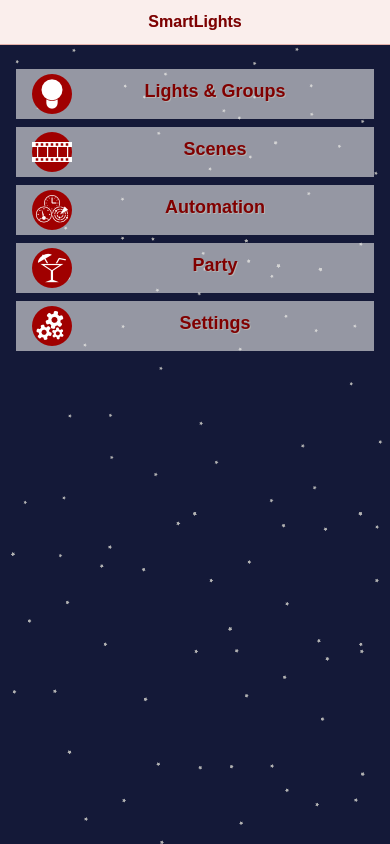
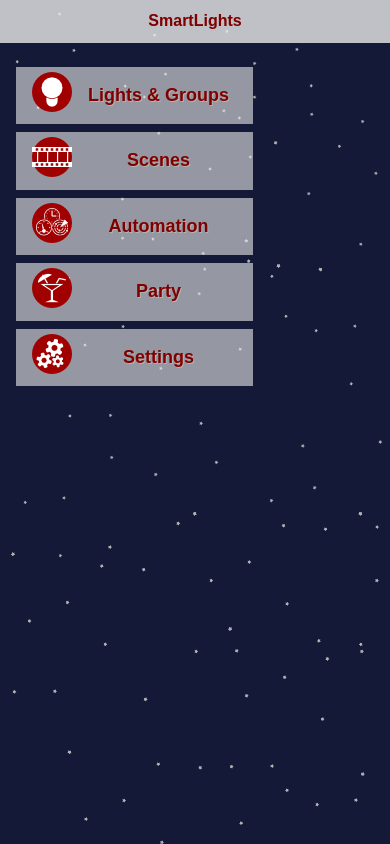
Before and after one commit to SBejga/hueper, a website: page nodejs/client/index.html in a window 390 px wide. Drawn offline with nearby package versions, Linux system fonts and the light colour scheme; no server answers.

Commit message:
responsive design in index.html und login.html

```diff
--- a/nodejs/client/css/layout.css
+++ b/nodejs/client/css/layout.css
@@ -8,17 +8,44 @@
     margin: auto;
 }
 
+.login_mask{
+    text-align:left;
+    padding:10px;
+    min-width:200px;
+    max-width:500px;
+    overflow: hidden;
+    margin: auto
+
+}
+
 .header{
     text-align: center;
     font-size: 20px;
     text-shadow: none;
     color: #b3b3b3;
     background-color: rgba(236, 236, 236, 0.2) !important;
-
 }
 
-.header_title{
-    margin: auto !important;
+.header_container{
+    background-color: rgba(236, 236, 236, 0.6) !important;
+    max-width: 1100px;
+    margin: auto;
+}
+
+.content_container{
+    max-width: 1100px;
+    margin: auto;
+}
+
+.ui-header .ui-title{
+    text-align: left;
+    margin-left:100px;
+}
+
+.ui-page-theme-b .ui-bar-inherit{
+    background-color: rgba(236, 236, 236, 0.5) !important;
+    border: none;
+
 }
 
 .header_left_icon{
@@ -29,6 +56,8 @@
     float: right;
     padding:5px;
 }
+
+
 
 .icon-arrow-left{
     background-image: url("images/icons/icon-arrow-left-red.png");
@@ -87,6 +116,8 @@ button:active{
 .main_menu_text{
     font-size:18px;
     padding-top: 6px;
+    margin-bottom: 0px !important;
+    background-color: rgba(236, 236, 236, 0) !important;
 }
 
 .notification{
@@ -142,6 +173,10 @@ button:active{
     overflow: hidden;
     horizontal-align: middle;
 }
+
+
+
+
 
 .lightgroup_name_edit{
     float:right;
@@ -362,6 +397,8 @@ button:active{
     background-color:rgba(255,255,255,0.15);
 }
 
+
+
 .overlap_background {
     background-color: rgba(236, 236, 236, 0.5);
     padding:12px;
@@ -407,6 +444,18 @@ button:active{
 
 
 
+
+
+
+
+
+
+
+
+
+
+
+
 /* small screen */
 @media screen and (max-width:1100px) {
     .wrapper {
@@ -414,16 +463,32 @@ button:active{
         width:90%;
         margin: auto;
     }
+
+    .ui-header .ui-title{
+        text-align: center;
+        margin: auto;
+    }
 }
 
 /* Smartphone */
 @media screen and (max-width:500px) {
 
-    .wrapper {
-        position: relative;
-        width:90%;
+    .ui-header .ui-title{
+        text-align: center;
+        margin: auto;
     }
+
 }
+
+
+
+
+
+
+
+
+
+
 
 
 
--- a/nodejs/client/index.html
+++ b/nodejs/client/index.html
@@ -39,49 +39,51 @@
 <div data-role="page" ngm-shared-controller="sharedScope:MainCtrl" class="background_stars" data-theme="b">
 <!-- HEADER -->
     <div data-role="header" data-position="fixed">
-        <img src="css/images/icons/icon-menu-logout.png" class="header_left_icon" ng-click="sharedScope.user.logout()"
+        <div class="header_container">
+            <img src="./css/images/icons/icon-menu-logout.png" class="header_left_icon" ng-click="sharedScope.user.logout()"
                  ng-show="sharedScope.state.user.loginRequired">
-        <h2 class="header_title">SmartLights</h2>
+            <h1 class="ui-title">SmartLights</h1>
+        </div>
     </div>
 
 <!-- CONTENT -->
-    <div data-role="content">
-
+    <div data-role="content" class="content_container">
+        <div style="max-width:250px; margin: auto; text-align:left; margin-left: 0px; float: left">
                 <a href="lightandgroup.html" class="ui-btn main_menu_transparent_bg button">
                     <img src="./css/images/icons/icon-light-40.png" class="light_group_img no_padding">
-            <div class="main_menu_text">
+                    <div class="main_menu_text panel">
                         Lights & Groups
                     </div>
                 </a>
 
                 <a href="sceneoverview.html" class="ui-btn main_menu_transparent_bg button">
                     <img src="./css/images/icons/icon-scene-40.png" class="light_group_img no_padding">
-            <div class="main_menu_text">
+                    <div class="main_menu_text panel">
                         Scenes
                     </div>
                 </a>
 
                 <div class="ui-btn main_menu_transparent_bg button">
                     <img src="./css/images/icons/icon-automation-40.png" class="light_group_img no_padding">
-            <div class="main_menu_text">
+                    <div class="main_menu_text panel">
                         Automation
                     </div>
                 </div>
 
                 <a href="party.html" class="ui-btn main_menu_transparent_bg button">
                     <img src="./css/images/icons/icon-party-40.png" class="light_group_img no_padding">
-            <div class="main_menu_text">
+                    <div class="main_menu_text panel">
                         Party
                     </div>
                 </a>
 
                 <a href="settings.html" class="ui-btn main_menu_transparent_bg button">
                     <img src="./css/images/icons/icon-settings-40.png" class="light_group_img no_padding">
-            <div class="main_menu_text">
+                    <div class="main_menu_text panel">
                         Settings
                     </div>
                 </a>
-
+        </div>
     </div>
 
 </div>
```
Also changed, not shown: nodejs/client/lightandgroup.html (+116 -7 lines), nodejs/client/login.html (+9 -5 lines), nodejs/client/css/images/light-colortemplate-32.png (added), nodejs/client/css/images/light-colortemplate-40.png (added), nodejs/client/css/images/light-template-32.png (added), nodejs/client/css/images/light-template-40.png (added). Lines whose indentation alone changed are shown as unchanged.
